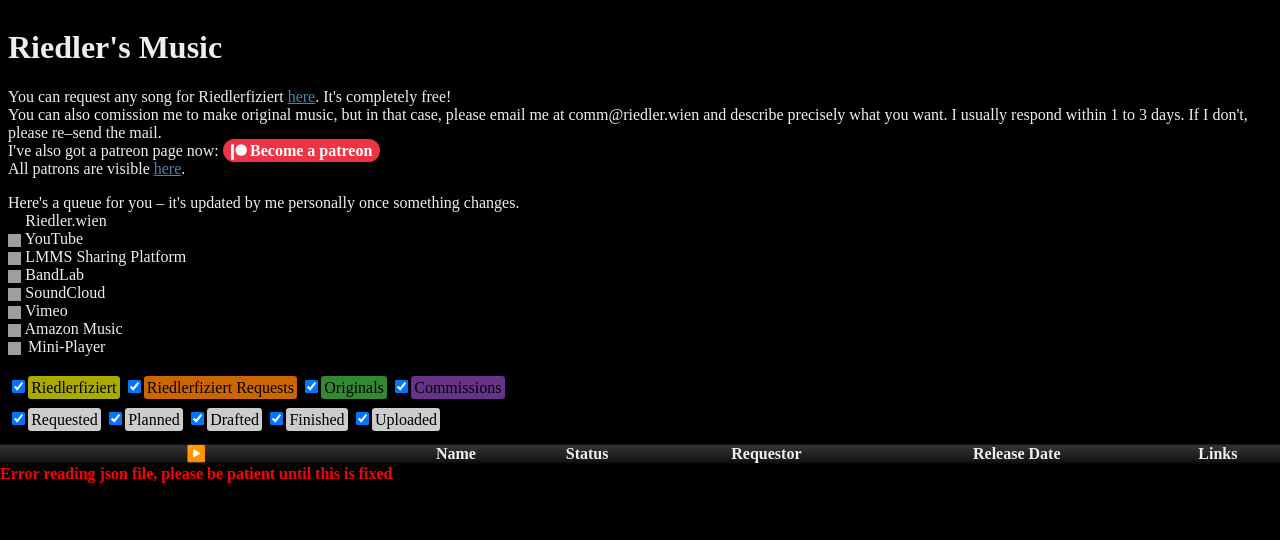
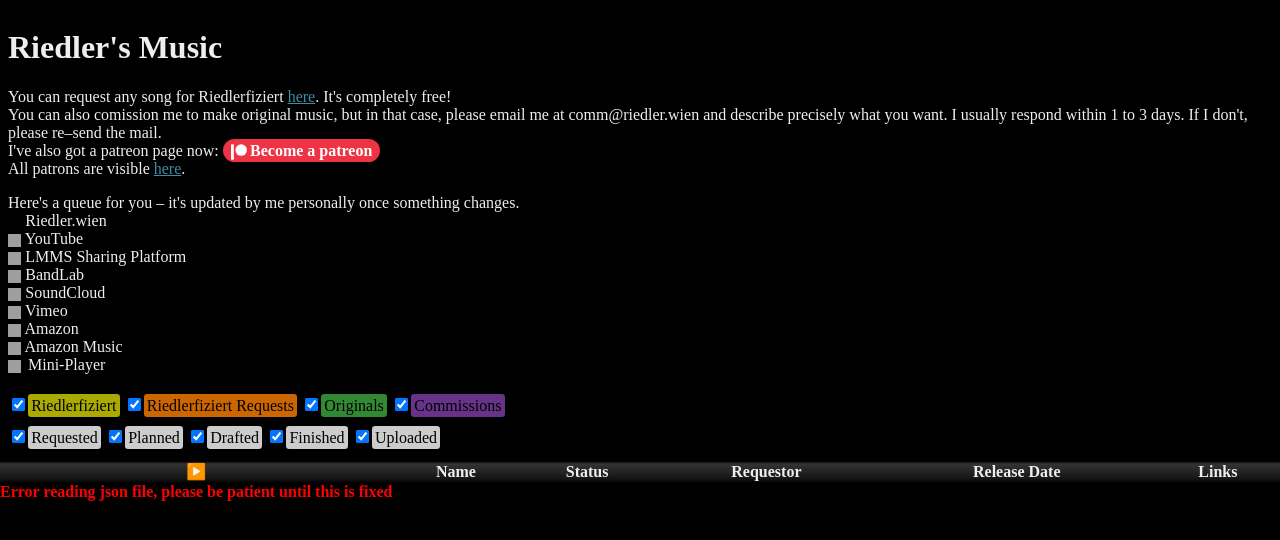
Before and after one commit to RiedleroD/riedler.wien-legacy, a PHP site: page / in a window 1280 px wide. Shown: the top 540 px of the page. Run offline with PHP 8.4, Linux system fonts and the light colour scheme; grey boxes are pictures that could not be loaded.

Commit message:
added amazon icon legend to /music/

```diff
--- a/index.php
+++ b/index.php
@@ -165,6 +165,7 @@
 			<button class="btn bl"></button> BandLab<br/>
 			<button class="btn sc"></button> SoundCloud<br/>
 			<button class="btn vimeo"></button> Vimeo<br/>
+			<button class="btn az"></button> Amazon<br/>
 			<button class="btn am"></button> Amazon Music<br/>
 			<button class="btn play" style="background-color:#555"></button> Mini-Player
 		</p>
```
